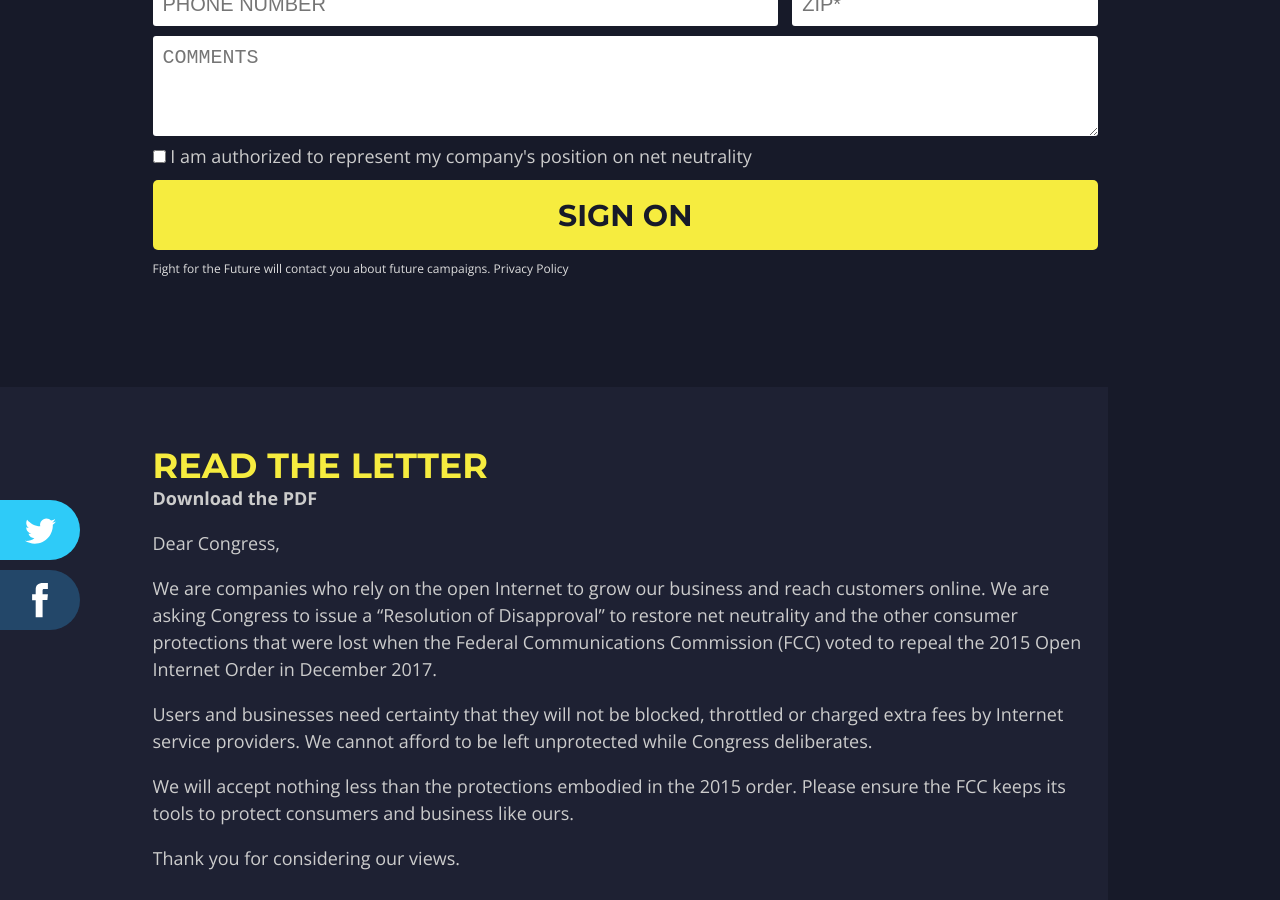
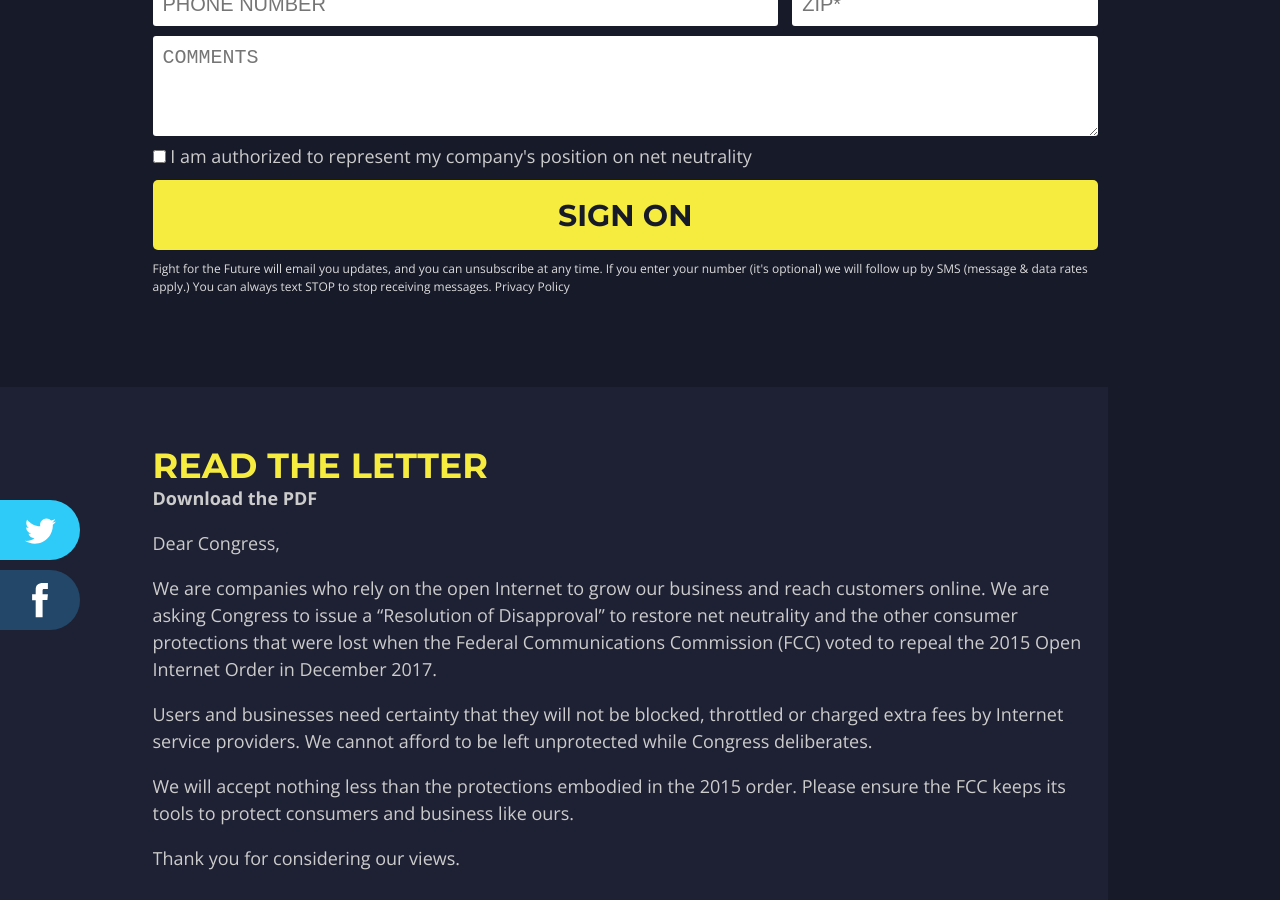
Before and after one commit to fightforthefuture/vetsforthe.net, a Jekyll site: the page built from index.md, in a window 1280 px wide and 900 px high, scrolled down 829 px. Built offline with Jekyll 4.4.1, drawn with Linux system fonts in a browser that asks for light colours.

Commit message:
Updated Privacy Policy copy

```diff
--- a/index.md
+++ b/index.md
@@ -61,7 +61,9 @@
 	</div>
 
 	<div class="disclaimer">
-	  <p>Fight for the Future will contact you about future campaigns. <a href="https://www.fightforthefuture.org/privacy/">Privacy Policy</a></p>
+	  <p>Fight for the Future will email you updates, and you can unsubscribe at any time. If you enter your
+	  number (it's optional) we will follow up by SMS (message & data rates apply.) You can always text STOP
+	  to stop receiving messages. <a href="https://www.fightforthefuture.org/privacy/">Privacy Policy</a></p>
 	</div>
 
 	<input type="hidden" name="subject" value="Protect Net Neutrality!"/>
```
